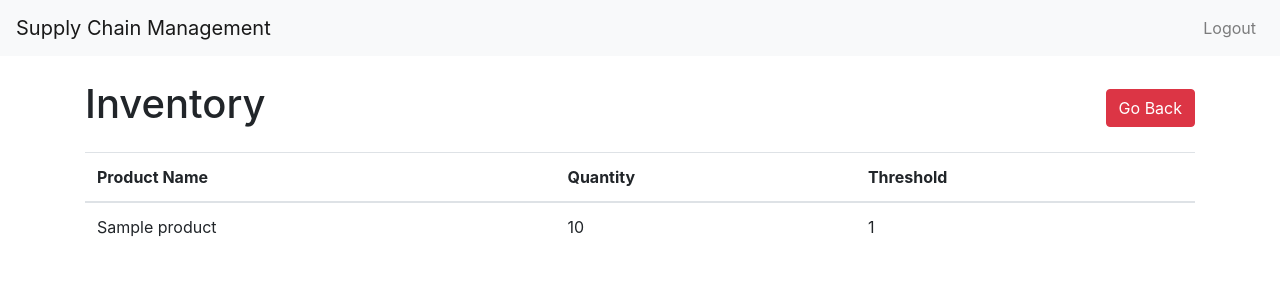
After one commit to AdvayAgrawal/logistics_management_software, a Flask app: page /inventory in a window 1280 px wide. The commit adds this page. Shown: the top 300 px of the page. Run offline with Flask 3, Linux system fonts and the light colour scheme; a user stored in the database is signed in; tables that the repository leaves empty hold one stand-in row (values such as "Sample post"); some libraries are stand-ins or nearby versions.

Commit message:
working software

```diff
--- a/app.py
+++ b/app.py
@@ -1,7 +1,7 @@
 from flask import Flask, render_template, redirect, url_for, flash
 from flask_sqlalchemy import SQLAlchemy
 from flask_wtf import FlaskForm
-from wtforms import StringField, PasswordField, SubmitField
+from wtforms import StringField, PasswordField, SubmitField, IntegerField, SelectField
 from wtforms.validators import DataRequired, Length, EqualTo
 from flask_login import LoginManager, UserMixin, login_user, logout_user, login_required, current_user
 from werkzeug.security import generate_password_hash, check_password_hash
@@ -14,15 +14,23 @@ login_manager = LoginManager(app)
 login_manager.login_view = 'login'
 print(app.config)
 
-class User(db.Model, UserMixin):
+class User(UserMixin, db.Model):
     id = db.Column(db.Integer, primary_key=True)
     username = db.Column(db.String(20), unique=True, nullable=False)
     password = db.Column(db.String(60), nullable=False)
+    role = db.Column(db.String(20), default='user')  # Default role is 'user'
 
 class Order(db.Model):
     id = db.Column(db.Integer, primary_key=True)
-    details = db.Column(db.String(100), nullable=False)
+    customer_name = db.Column(db.String(50), nullable=False)
+    products = db.Column(db.String(200), nullable=False)  #csv
     status = db.Column(db.String(20), default='processing')
+
+class Product(db.Model):
+    id = db.Column(db.Integer, primary_key=True)
+    name = db.Column(db.String(50), nullable=False, unique=True)
+    quantity = db.Column(db.Integer, nullable=False)
+    threshold = db.Column(db.Integer, nullable=False)
 
 @login_manager.user_loader
 def load_user(user_id):
@@ -37,27 +45,68 @@ class RegistrationForm(FlaskForm):
     username = StringField('Username', validators=[DataRequired(), Length(min=2, max=20)])
     password = PasswordField('Password', validators=[DataRequired()])
     confirm_password = PasswordField('Confirm Password', validators=[DataRequired(), EqualTo('password')])
+    role = SelectField('Role', choices=[('user', 'User'), ('inventory_manager', 'Inventory Manager')], default='user')
     submit = SubmitField('Sign Up')
 
+
 class OrderForm(FlaskForm):
-    order_details = StringField('Order Details', validators=[DataRequired()])
+    customer_name = StringField('Customer Name', validators=[DataRequired(), Length(min=2, max=50)])
+    products = StringField('Products (comma-separated)', validators=[DataRequired(), Length(min=2, max=200)])
     submit = SubmitField('Create Order')
+
+class ProductForm(FlaskForm):
+    name = StringField('Product Name', validators=[DataRequired(), Length(min=2, max=50)])
+    quantity = IntegerField('Quantity', validators=[DataRequired()])
+    threshold = IntegerField('Threshold', validators=[DataRequired()])
+    submit = SubmitField('Add Product')
+
+def update_inventory(products):
+    product_list = [product.strip() for product in products.split(',')]
+
+    for product_name in product_list:
+        product = Product.query.filter_by(name=product_name).first()
+        if product:
+            product.quantity -= 1  # Assuming each order decreases the quantity by 1
+            if product.quantity < product.threshold:
+                # Trigger an alert (you can handle alerts based on your requirements)
+                flash(f'Alert: Inventory for {product.name} is below the threshold!', 'warning')
+        else:
+            # Handle the case where the product is not found in the inventory
+            flash(f'Error: Product {product_name} not found in inventory!', 'danger')
+
+    db.session.commit()
 
 @app.route('/')
 def index():
     return render_template('base.html')
+
+@app.route('/dashboard')
+@login_required
+def dashboard():
+    if current_user.role == 'user':
+        # For regular users, only show orders
+        orders = Order.query.all()
+        return render_template('dashboard.html', orders=orders)
+    elif current_user.role == 'inventory_manager':
+        # For inventory managers, show orders, inventory, and alerts
+        orders = Order.query.all()
+        products = Product.query.all()
+        low_inventory_products = Product.query.filter(Product.quantity < Product.threshold).all()
+        return render_template('dashboard.html', orders=orders, products=products, low_inventory_products=low_inventory_products)
+
 
 @app.route('/signup', methods=['GET', 'POST'])
 def signup():
     form = RegistrationForm()
     if form.validate_on_submit():
         hashed_password = generate_password_hash(form.password.data, method='sha256')
-        new_user = User(username=form.username.data, password=hashed_password)
+        new_user = User(username=form.username.data, password=hashed_password, role=form.role.data)
         db.session.add(new_user)
         db.session.commit()
         flash('Account created successfully! You can now log in.', 'success')
         return redirect(url_for('login'))
     return render_template('signup.html', form=form)
+
 
 @app.route('/login', methods=['GET', 'POST'])
 def login():
@@ -78,23 +127,42 @@ def logout():
     logout_user()
     return redirect(url_for('index'))
 
-@app.route('/dashboard')
-@login_required
-def dashboard():
-    orders = Order.query.all()
-    return render_template('dashboard.html', orders=orders)
-
 @app.route('/create_order', methods=['GET', 'POST'])
 @login_required
 def create_order():
     form = OrderForm()
     if form.validate_on_submit():
-        new_order = Order(details=form.order_details.data)
+        new_order = Order(customer_name=form.customer_name.data, products=form.products.data)
         db.session.add(new_order)
         db.session.commit()
+
+        if current_user.role == 'inventory_manager':
+            # If the user is an inventory manager, update inventory
+            update_inventory(new_order.products)
+
         flash('Order created successfully!', 'success')
         return redirect(url_for('dashboard'))
     return render_template('create_order.html', form=form)
+
+@app.route('/inventory')
+@login_required
+def inventory():
+    products = Product.query.all()
+    return render_template('inventory.html', products=products)
+
+@app.route('/alerts')
+@login_required
+def alerts():
+    # Retrieve products that are below the threshold
+    low_inventory_products = Product.query.filter(Product.quantity < Product.threshold).all()
+    return render_template('alerts.html', low_inventory_products=low_inventory_products)
+
+@app.route('/view_orders')
+@login_required
+def view_orders():
+    orders = Order.query.all()
+    return render_template('view_orders.html', orders=orders)
+
 
 if __name__ == '__main__':
     db.init_app(app)
--- /dev/null
+++ b/templates/inventory.html
@@ -0,0 +1,28 @@
+{% extends 'base.html' %}
+
+{% block title %}Inventory{% endblock %}
+
+{% block content %}
+    <div class="d-flex justify-content-between align-items-center mb-3">
+        <h1>Inventory</h1>
+        <a class="btn btn-danger" href="{{ url_for('dashboard') }}">Go Back</a>
+    </div>
+    <table class="table">
+        <thead>
+            <tr>
+                <th>Product Name</th>
+                <th>Quantity</th>
+                <th>Threshold</th>
+            </tr>
+        </thead>
+        <tbody>
+            {% for product in products %}
+                <tr>
+                    <td>{{ product.name }}</td>
+                    <td>{{ product.quantity }}</td>
+                    <td>{{ product.threshold }}</td>
+                </tr>
+            {% endfor %}
+        </tbody>
+    </table>
+{% endblock %}
--- a/templates/signup.html
+++ b/templates/signup.html
@@ -27,6 +27,12 @@
                     {{ form.errors.confirm_password }}
                 </div>
 
+                <div class="form-group">
+                    <label for="confirm_password">{{ form.role.label }}</label>
+                    {{ form.role(class='form-control', placeholder='Confirm Password') }}
+                    {{ form.errors.role }}
+                </div>
+
                 <button type="submit" class="btn btn-primary">Sign Up</button>
             </form>
         </div>
```
Also changed, not shown: templates/alerts.html (added, +21 -0 lines), templates/create_order.html (+11 -3 lines), templates/dashboard.html (+5 -6 lines), templates/view_orders.html (added, +20 -0 lines), instance/site.db.
